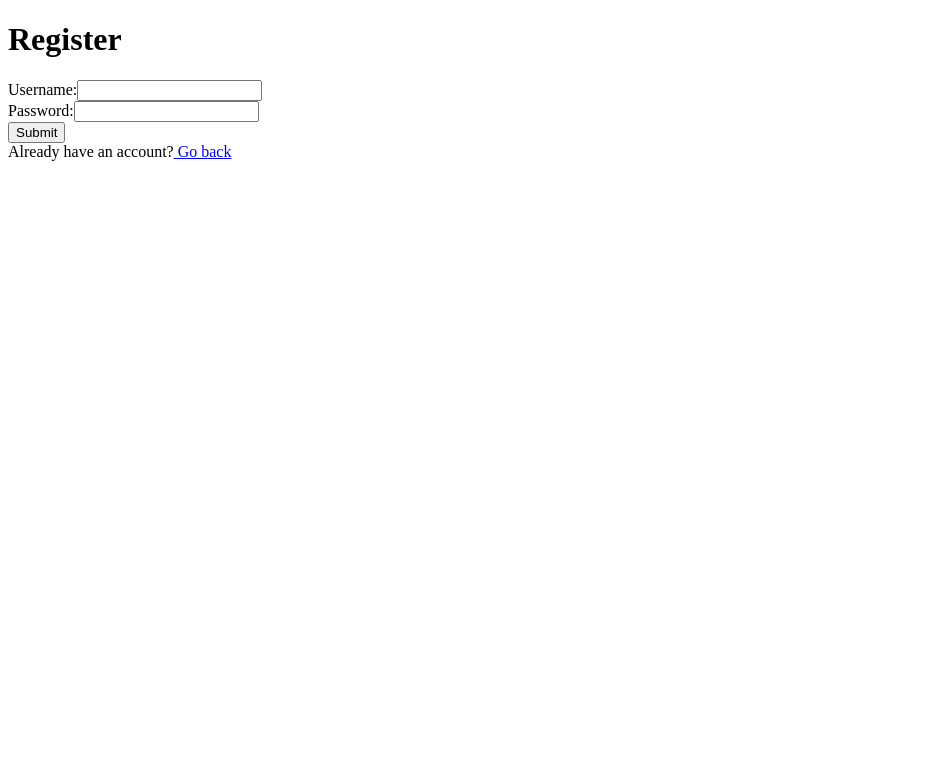
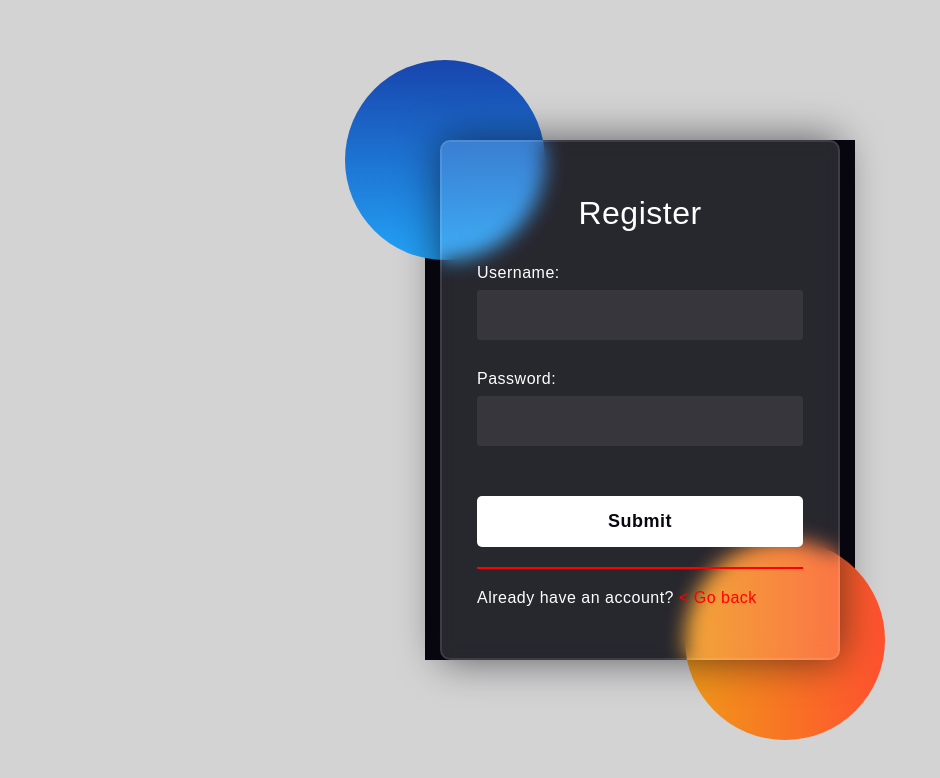
Before and after one commit to yulia-gutorova/websec-frontend, a React (Vite) app in the folder websec-react/: page /registration in a window 1280 px wide. Shown: the top 778 px of the page, without its empty margins (0-940 px from the left). Built offline with nearby package versions, Linux system fonts and the light colour scheme.

Commit message:
styla registrering och login form (registrering) #34

```diff
--- /dev/null
+++ b/package.json
@@ -0,0 +1,5 @@
+{
+  "dependencies": {
+    "axios": "^1.5.1"
+  }
+}
--- a/websec-react/src/view/registration/RegistrationView.tsx
+++ b/websec-react/src/view/registration/RegistrationView.tsx
@@ -1,6 +1,9 @@
 import { useState } from "react";
-import {Link} from 'react-router-dom'
+import { Link } from 'react-router-dom'
 import axios from "axios"
+
+import classes from "./styles/RegistrationView.module.css";
+
 export const RegistrationView = () => {
 
   const [username, setUsername] = useState("");
@@ -10,8 +13,8 @@ export const RegistrationView = () => {
     e.preventDefault();
 
     const user = {
-      username :  username,
-      password : password
+      username: username,
+      password: password
     }
 
     try {
@@ -30,15 +33,29 @@ export const RegistrationView = () => {
   }
   //================================================
   return (
-    <>
-      <h1>Register</h1>
-      <form >
+
+    <body>
+
+      <div className={classes.registerArea}>
+
+        <div className={classes.background}>
+          <div className={classes.shapeOne}></div>
+          <div className={classes.shapeTwo}></div>
+        </div>
+
+
+        <form className={classes.registerForm}>
+
+          <div >
+            <h1 className={classes.registerHeader}>Register</h1>
+          </div>
 
           <div>
-          <label htmlFor="username">Username:</label>
+            <label htmlFor="username" className={classes.registerLabel}>Username:</label>
             <input
               id="username"
               type="text"
+              className={classes.registerInput}
               value={username}
               onChange={(e) => setUsername(e.target.value)}
               required
@@ -46,10 +63,11 @@ export const RegistrationView = () => {
           </div>
 
           <div>
-          <label htmlFor="password">Password:</label>
+            <label htmlFor="password" className={classes.registerLabel}>Password:</label>
             <input
               id="password"
               type="password"
+              className={classes.registerInput}
               value={password}
               onChange={(e) => setPassword(e.target.value)}
               required
@@ -57,15 +75,19 @@ export const RegistrationView = () => {
           </div>
 
           <div>
-          <button type="button" onClick={handleSubmit}>Submit</button>
+            <button type="button" onClick={handleSubmit} className={classes.registerButton}>Submit</button>
           </div>
+
+          <hr className={classes.hr} />
+
           <div>
             <span>Already have an account?</span>
-          <Link to="/"> Go back </Link>
+            <Link to="/" className={classes.link}> <span className={classes.backLink}> {"< "}Go back </span> </Link>
           </div>
 
         </form>
-    </>
+      </div>
+    </body>
 
   );
 };
--- /dev/null
+++ b/websec-react/src/view/registration/styles/RegistrationView.module.css
@@ -0,0 +1,123 @@
+*,
+*:before,
+*:after {
+  padding: 0;
+  margin: 0;
+  box-sizing: border-box;
+}
+
+body {
+  background-color: lightgray;
+  font-family: "Poppins", sans-serif;
+  color: #ffffff;
+  letter-spacing: 0.5px;
+}
+
+
+.registerArea{
+    width: 430px;
+    height: 520px;
+    position: absolute;
+    transform: translate(-50%, -50%);
+    left: 50%;
+    top: 50%;
+    background-color: #080710;
+}
+
+.registerArea .shapeOne, .shapeTwo {
+    height: 200px;
+    width: 200px;
+    position: absolute;
+    border-radius: 50%;
+}
+
+.shapeOne {
+    background: linear-gradient(#1845ad,
+        #23a2f6);
+    left: -80px;
+    top: -80px;
+}
+
+.shapeTwo {
+    background: linear-gradient(to right, #f09819, #ff512f);
+    right: -30px;
+    bottom: -80px;
+}
+
+.registerForm{
+    height: 520px;
+    width: 400px;
+    background-color: rgba(255, 255, 255, 0.13);
+    position: absolute;
+    transform: translate(-50%, -50%);
+    top: 50%;
+    left: 50%;
+    border-radius: 10px;
+    backdrop-filter: blur(10px);
+    border: 2px solid rgba(255, 255, 255, 0.1);
+    box-shadow: 0 0 40px rgba(8, 7, 16, 0.6);
+    padding: 50px 35px;
+
+}
+
+.registerForm * {
+    font-family: 'Poppins', sans-serif;
+    color: #ffffff;
+    letter-spacing: 0.5px;
+    outline: none;
+    border: none;
+}
+
+.registerHeader {
+    color: white;
+    font-size: 32px;
+    font-weight: 500;
+    line-height: 42px;
+    text-align: center;
+}
+
+.registerLabel {
+    display: block;
+    margin-top: 30px;
+    font-size: 16px;
+    font-weight: 500;
+
+}
+
+.registerInput {
+    display: block;
+    height: 50px;
+    width: 100%;
+    background-color: rgba(255, 255, 255, 0.07);
+    border-radius: 3px;
+    padding: 0 10px;
+    margin-top: 8px;
+    font-size: 14px;
+    font-weight: 300;
+
+}
+
+.registerButton {
+    margin-top: 50px;
+    width: 100%;
+    background-color: #ffffff;
+    color: #080710;
+    padding: 15px 0;
+    font-size: 18px;
+    font-weight: 600;
+    border-radius: 5px;
+    cursor: pointer;
+}
+
+.hr {
+    margin: 20px 0 20px 0;
+    border: 1px solid red
+}
+
+.backLink {
+    color: red
+}
+
+.link {
+    text-decoration: none;
+}
```
Also changed, not shown: websec-react/src/view/login/styles/LoginView.module.css (added), websec-react/src/view/myPage/styles/MyPage.module.css (added), 1 other file (tests, documents, lock files or other folders). Lines whose indentation alone changed are shown as unchanged.
